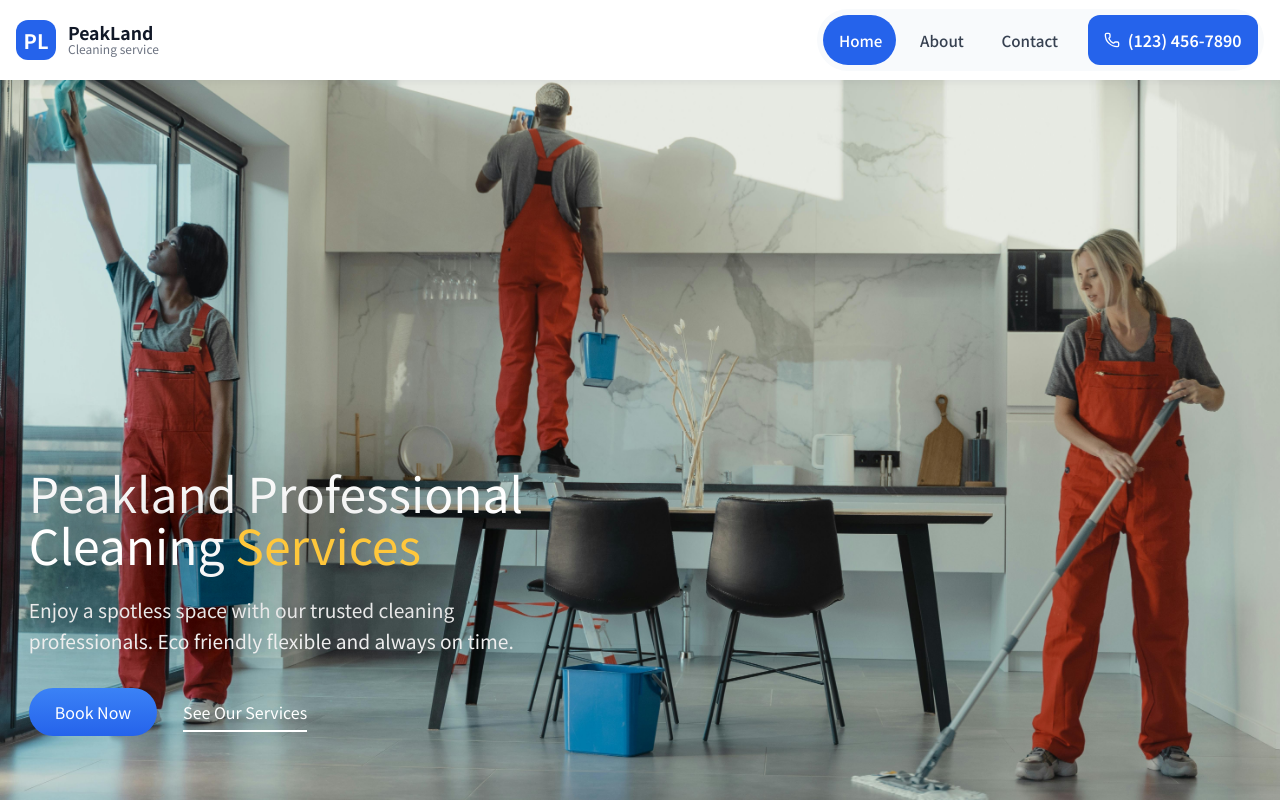
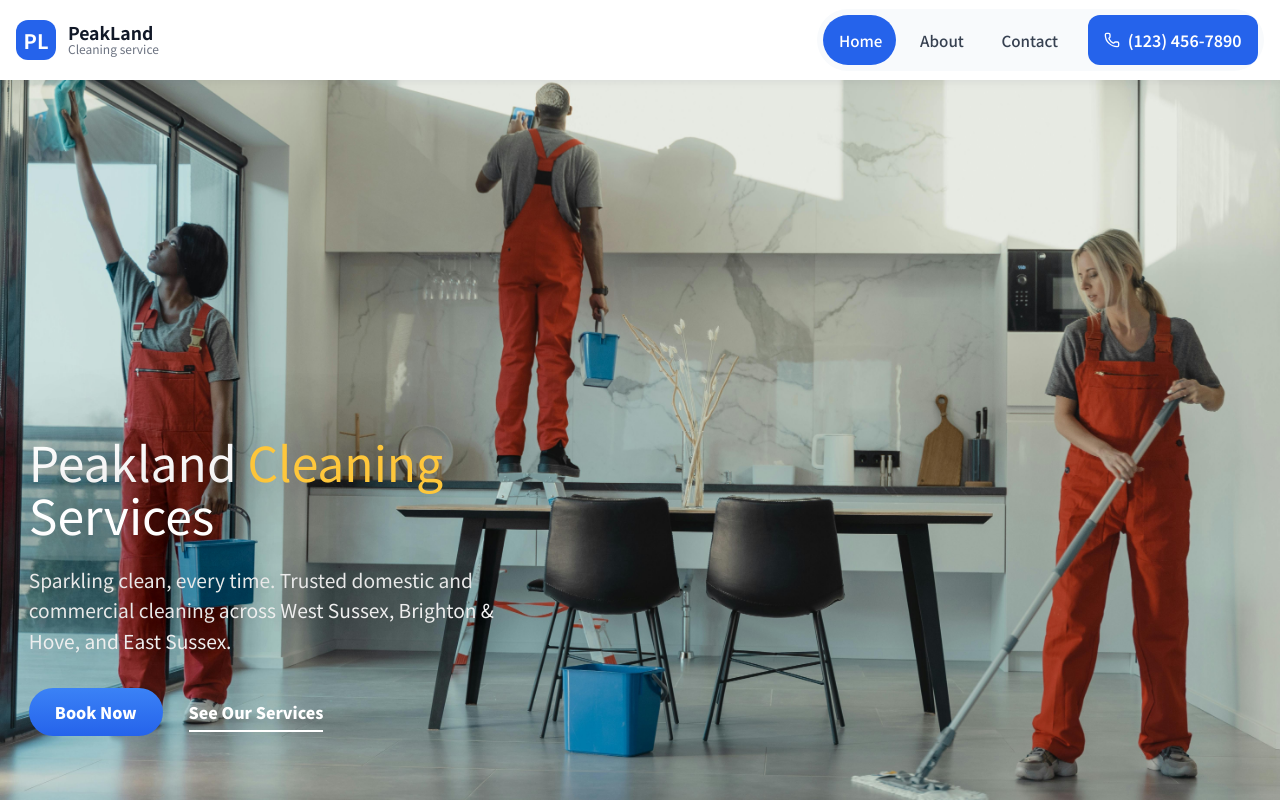
Before and after one commit to tgulu/PeakLand, a React (Vite) app: page / in a window 1280 px wide. Shown: the top 800 px of the page. Built offline with nearby package versions, Linux system fonts and the light colour scheme; a web font is replaced by a local one.

Commit message:
change info in the hero section

```diff
--- a/src/components/Hero/Hero.jsx
+++ b/src/components/Hero/Hero.jsx
@@ -1,3 +1,4 @@
+import { Link } from "react-router-dom";
 import styles from "./Hero.module.css";
 
 const Hero = () => {
@@ -7,20 +8,22 @@ const Hero = () => {
         <div className={styles.hero__background}>
           <div className={styles.hero__content}>
             <h1 className={styles.hero__title}>
-              Peakland Professional Cleaning{" "}
-              <span className={styles.hero__span}>Services </span>{" "}
+              Peakland <span className={styles.hero__span}>Cleaning</span>{" "}
+              Services
             </h1>
 
             <p className={styles.hero__subtitle}>
-              Enjoy a spotless space with our trusted cleaning professionals.
-              Eco friendly flexible and always on time.
+              Sparkling clean, every time. Trusted domestic and commercial
+              cleaning across West Sussex, Brighton & Hove, and East Sussex.
             </p>
             <div className={styles.hero__actions}>
-              <button className={styles.hero__primary}>Book Now</button>
+              <Link to="/contact" className={styles.hero__primary}>
+                Book Now
+              </Link>
 
-              <button className={styles.hero__secondary}>
+              <Link to="/services" className={styles.hero__secondary}>
                 See Our Services
-              </button>
+              </Link>
             </div>
           </div>
         </div>
@@ -30,26 +33,3 @@ const Hero = () => {
 };
 
 export default Hero;
-
-{
-  /* Peakland
-Cleaning Services
-
-Professional
-CLEANING
-SERVICES
-
-Sparkling Clean, Every Time!
-
-Our Services Include
-• Residential Cleaning
-• Commercial Cleaning
-• Move In Move Out Cleaning
-• Specialized Services
-
-Contact Us Today!
-
-0758134225
-
-www.peaklandservices.com */
-}
--- a/src/components/Hero/Hero.module.css
+++ b/src/components/Hero/Hero.module.css
@@ -64,6 +64,9 @@
 }
 
 .hero__primary {
+  display: inline-flex;
+  align-items: center;
+  justify-content: center;
   padding: 12px 26px;
   border-radius: 999px;
   border: none;
@@ -72,9 +75,12 @@
   font-size: 1rem;
   cursor: pointer;
   margin-right: 10px;
+  text-decoration: none;
 }
 
 .hero__secondary {
+  display: inline-flex;
+  align-items: center;
   padding: 12px 0;
   border: none;
   background: transparent;
@@ -82,6 +88,7 @@
   font-size: 1rem;
   cursor: pointer;
   position: relative;
+  text-decoration: none;
 }
 
 .hero__secondary::after {
```
